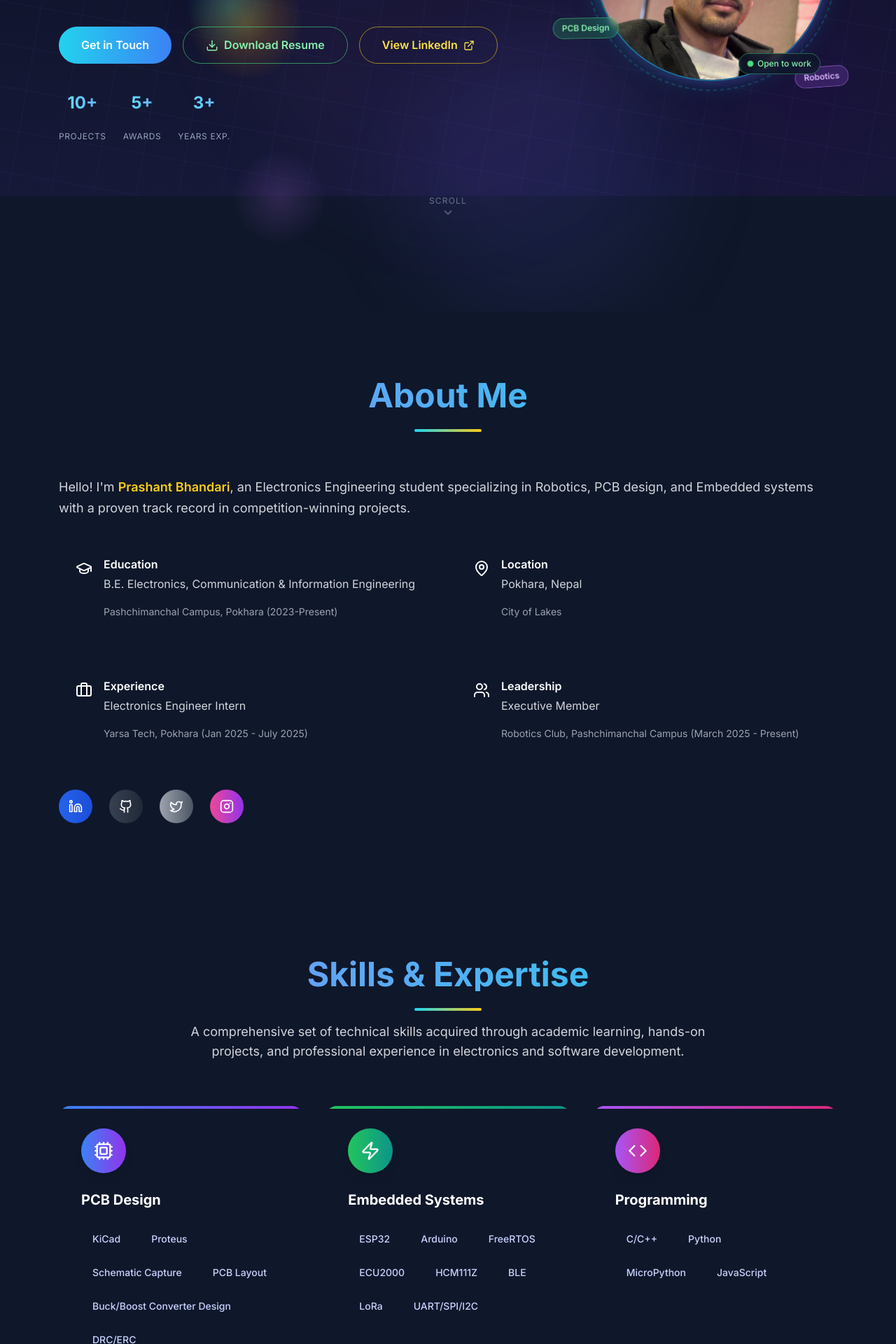
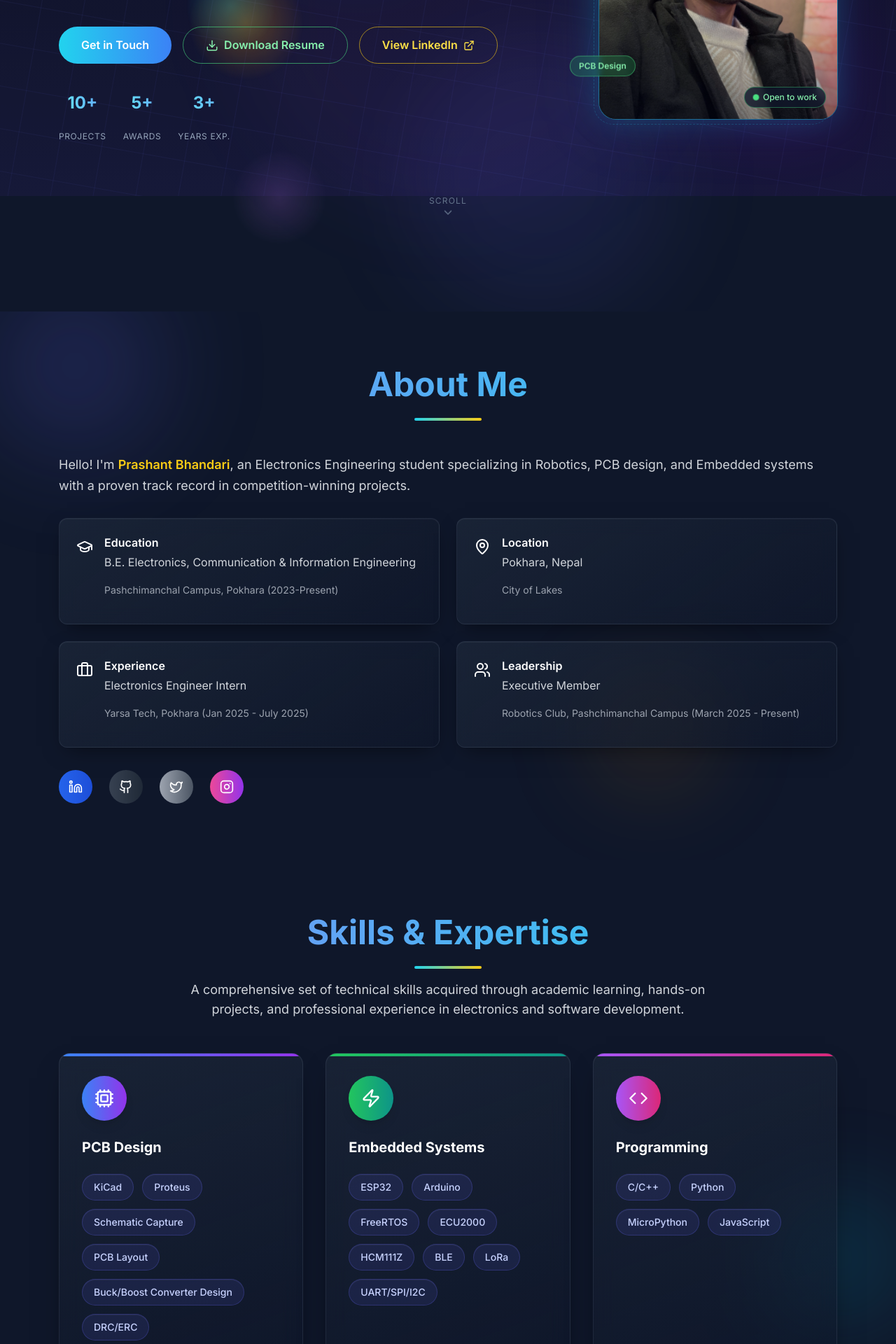
Before and after one commit to prashantbhandary/prashantbhandari, a Next.js app: page / in a window 1280 px wide. Shown: the part 520-2440 px from the top of the page at 70% size. Built offline with nearby package versions, Linux system fonts and the light colour scheme.

Commit message:
Update components and add scroll reveal animation

```diff
--- a/src/app/globals.css
+++ b/src/app/globals.css
@@ -196,6 +196,223 @@ body {
 
 .animate-float {
   animation: float 6s ease-in-out infinite;
+}
+
+/* ===========================================================
+   3D Design System (cards, sections & floating accent orbs)
+   =========================================================== */
+
+/* Section wrapper: positioning context + clips decorative orbs */
+.section-3d {
+  position: relative;
+  isolation: isolate;
+  overflow: hidden;
+}
+
+/* Floating accent orbs container */
+.accent-orbs {
+  position: absolute;
+  inset: 0;
+  z-index: 0;
+  pointer-events: none;
+  overflow: hidden;
+}
+
+.accent-orb {
+  position: absolute;
+  border-radius: 50%;
+  filter: blur(70px);
+  opacity: 0.55;
+  will-change: transform;
+  animation: orbFloat 18s ease-in-out infinite;
+}
+
+.orb-1 {
+  width: 340px;
+  height: 340px;
+  top: -70px;
+  left: -90px;
+  background: radial-gradient(circle, rgba(99, 102, 241, 0.55) 0%, transparent 70%);
+  animation-delay: 0s;
+}
+
+.orb-2 {
+  width: 280px;
+  height: 280px;
+  top: 35%;
+  right: -80px;
+  background: radial-gradient(circle, rgba(6, 182, 212, 0.5) 0%, transparent 70%);
+  animation-delay: -4s;
+}
+
+.orb-3 {
+  width: 320px;
+  height: 320px;
+  bottom: -90px;
+  left: 28%;
+  background: radial-gradient(circle, rgba(168, 85, 247, 0.45) 0%, transparent 70%);
+  animation-delay: -8s;
+}
+
+.orb-4 {
+  width: 240px;
+  height: 240px;
+  bottom: 8%;
+  right: 18%;
+  background: radial-gradient(circle, rgba(245, 158, 11, 0.4) 0%, transparent 70%);
+  animation-delay: -12s;
+}
+
+@keyframes orbFloat {
+  0%, 100% { transform: translate(0, 0) scale(1); }
+  33%      { transform: translate(30px, -25px) scale(1.08); }
+  66%      { transform: translate(-22px, 20px) scale(0.95); }
+}
+
+/* Glassmorphic surface / card background box */
+.surface-3d {
+  background: linear-gradient(145deg, rgba(30, 41, 59, 0.7), rgba(15, 23, 42, 0.55));
+  border: 1px solid rgba(148, 163, 184, 0.12);
+  backdrop-filter: blur(12px);
+  -webkit-backdrop-filter: blur(12px);
+  box-shadow:
+    0 10px 30px -12px rgba(0, 0, 0, 0.6),
+    inset 0 1px 0 rgba(255, 255, 255, 0.05);
+  transition: transform 0.35s ease, box-shadow 0.35s ease, border-color 0.35s ease;
+}
+
+/* Larger glassmorphic card surface (project / skill / contact cards) */
+.depth-card {
+  background: linear-gradient(160deg, rgba(30, 41, 59, 0.65), rgba(15, 23, 42, 0.5));
+  border: 1px solid rgba(148, 163, 184, 0.12);
+  backdrop-filter: blur(14px);
+  -webkit-backdrop-filter: blur(14px);
+  box-shadow:
+    0 18px 40px -18px rgba(0, 0, 0, 0.65),
+    inset 0 1px 0 rgba(255, 255, 255, 0.05);
+  transition: transform 0.35s ease, box-shadow 0.35s ease, border-color 0.35s ease;
+}
+
+/* Pill / tag chip */
+.chip-3d {
+  background: rgba(99, 102, 241, 0.12);
+  border: 1px solid rgba(99, 102, 241, 0.25);
+  box-shadow: inset 0 1px 0 rgba(255, 255, 255, 0.06);
+  transition: background-color 0.3s ease, border-color 0.3s ease, transform 0.3s ease;
+}
+
+.chip-3d:hover {
+  background: rgba(99, 102, 241, 0.22);
+  border-color: rgba(99, 102, 241, 0.5);
+}
+
+/* Form input field */
+.input-3d {
+  background: rgba(15, 23, 42, 0.6);
+  border: 1px solid rgba(148, 163, 184, 0.2);
+  box-shadow: inset 0 2px 6px rgba(0, 0, 0, 0.35);
+  transition: border-color 0.3s ease, box-shadow 0.3s ease, background-color 0.3s ease;
+}
+
+.input-3d::placeholder {
+  color: rgba(148, 163, 184, 0.6);
+}
+
+.input-3d:focus {
+  background: rgba(15, 23, 42, 0.8);
+  border-color: rgba(99, 102, 241, 0.6);
+  box-shadow:
+    inset 0 2px 6px rgba(0, 0, 0, 0.35),
+    0 0 0 3px rgba(99, 102, 241, 0.18);
+}
+
+/* Glowing edge on hover */
+.edge-glow {
+  transition: transform 0.35s ease, box-shadow 0.35s ease, border-color 0.35s ease;
+}
+
+.edge-glow:hover {
+  border-color: rgba(99, 102, 241, 0.5);
+  box-shadow:
+    0 14px 40px -12px rgba(0, 0, 0, 0.7),
+    0 0 0 1px rgba(99, 102, 241, 0.35),
+    0 0 30px -6px rgba(99, 102, 241, 0.45);
+}
+
+/* Lift on hover */
+.lift {
+  transition: transform 0.35s ease, box-shadow 0.35s ease, border-color 0.35s ease;
+}
+
+.lift:hover {
+  transform: translateY(-6px);
+}
+
+/* Sweeping shine line across a surface on hover */
+.shine-line {
+  position: relative;
+  overflow: hidden;
+}
+
+.shine-line::after {
+  content: '';
+  position: absolute;
+  top: 0;
+  left: -120%;
+  width: 60%;
+  height: 100%;
+  background: linear-gradient(120deg, transparent, rgba(255, 255, 255, 0.12), transparent);
+  transform: skewX(-20deg);
+  transition: left 0.7s ease;
+  pointer-events: none;
+}
+
+.shine-line:hover::after {
+  left: 140%;
+}
+
+/* Glow ring for circular icon buttons */
+.glow-ring {
+  box-shadow: 0 0 0 0 rgba(99, 102, 241, 0);
+  transition: box-shadow 0.3s ease, transform 0.3s ease;
+}
+
+.glow-ring:hover {
+  box-shadow: 0 0 22px -2px rgba(99, 102, 241, 0.6);
+}
+
+/* ===========================================================
+   Scroll-reveal (fade-up on enter). Only active once JS adds
+   `.js-reveal` to <html>, so content stays visible without JS.
+   =========================================================== */
+.js-reveal .reveal {
+  opacity: 0;
+  transform: translateY(16px);
+  transition:
+    opacity 0.5s cubic-bezier(0.22, 0.61, 0.36, 1),
+    transform 0.5s cubic-bezier(0.22, 0.61, 0.36, 1);
+  transition-delay: var(--reveal-delay, 0ms);
+  will-change: opacity, transform;
+}
+
+.js-reveal .reveal.in-view {
+  opacity: 1;
+  transform: none;
+  /* Drop the perf hint once revealed so it doesn't linger on every card */
+  will-change: auto;
+}
+
+/* Respect reduced-motion preferences */
+@media (prefers-reduced-motion: reduce) {
+  .accent-orb {
+    animation: none;
+  }
+
+  .js-reveal .reveal {
+    opacity: 1 !important;
+    transform: none !important;
+    transition: none !important;
+  }
 }
 
 /* Hide mobile navigation on desktop by default */
--- a/src/app/page.tsx
+++ b/src/app/page.tsx
@@ -8,6 +8,7 @@ import Certificates from '@/components/Certificates'
 import Contact from '@/components/Contact'
 import Footer from '@/components/Footer'
 import CircuitElements from '@/components/CircuitElements'
+import ScrollReveal from '@/components/ScrollReveal'
 
 export default function Home() {
   return (
@@ -24,6 +25,7 @@ export default function Home() {
       </main>
       <Footer />
       <CircuitElements />
+      <ScrollReveal />
     </>
   )
 }
--- a/src/components/About.tsx
+++ b/src/components/About.tsx
@@ -40,13 +40,13 @@ export default function About() {
   ]
 
   return (
-    <section id="about" className="py-24 relative section-3d" aria-labelledby="about-heading">
+    <section id="about" className="py-16 md:py-20 relative section-3d" aria-labelledby="about-heading">
       <div className="accent-orbs" aria-hidden="true">
         <div className="accent-orb orb-1" />
         <div className="accent-orb orb-4" />
       </div>
       <div className="max-w-6xl mx-auto px-5 relative z-10">
-        <div className="text-center mb-16">
+        <div className="text-center mb-12 reveal">
           <h2 id="about-heading" className="text-5xl font-bold mb-6 bg-gradient-to-r from-indigo-400 to-cyan-400 bg-clip-text text-transparent">
             About Me
           </h2>
@@ -65,7 +65,7 @@ export default function About() {
             </div>
 
             {/* Info Grid */}
-            <div className="grid grid-cols-1 md:grid-cols-2 gap-6 mt-8">
+            <div className="grid grid-cols-1 md:grid-cols-2 gap-6 mt-8 reveal-group">
               {infoCards.map((card, index) => (
                 <div
                   key={index}
--- a/src/components/Certificates.tsx
+++ b/src/components/Certificates.tsx
@@ -187,13 +187,13 @@ export default function CertificatesShowcase() {
 
   return (
     <>
-      <section id="certificates" className="py-24 relative section-3d">
+      <section id="certificates" className="py-16 md:py-20 relative section-3d">
         <div className="accent-orbs" aria-hidden="true">
           <div className="accent-orb orb-1" />
           <div className="accent-orb orb-2" />
         </div>
         <div className="max-w-7xl mx-auto px-5 relative z-10">
-          <div className="text-center mb-16">
+          <div className="text-center mb-12 reveal">
             <h2 className="text-5xl font-bold mb-6 bg-gradient-to-r from-indigo-400 to-cyan-400 bg-clip-text text-transparent">
               Certificates & Awards
             </h2>
@@ -233,7 +233,7 @@ export default function CertificatesShowcase() {
           </div>
 
           {/* Certificates Grid */}
-          <div className="grid grid-cols-1 md:grid-cols-2 lg:grid-cols-3 gap-8">
+          <div className="grid grid-cols-1 md:grid-cols-2 lg:grid-cols-3 gap-8 reveal-group">
             {filteredCertificates.map((certificate) => (
               <div
                 key={certificate.id}
--- a/src/components/Contact.tsx
+++ b/src/components/Contact.tsx
@@ -98,13 +98,13 @@ export default function Contact() {
   ]
 
   return (
-    <section id="contact" className="py-16 md:py-24 relative section-3d" aria-labelledby="contact-heading">
+    <section id="contact" className="py-16 md:py-20 relative section-3d" aria-labelledby="contact-heading">
       <div className="accent-orbs" aria-hidden="true">
         <div className="accent-orb orb-3" />
         <div className="accent-orb orb-4" />
       </div>
       <div className="max-w-6xl mx-auto px-5 relative z-10">
-        <div className="text-center mb-16">
+        <div className="text-center mb-12 reveal">
           <h2 id="contact-heading" className="text-5xl font-bold mb-6 bg-gradient-to-r from-indigo-400 to-cyan-400 bg-clip-text text-transparent">
             Contact Me
           </h2>
@@ -114,7 +114,7 @@ export default function Contact() {
           </p>
         </div>
 
-        <div className="grid grid-cols-1 lg:grid-cols-2 gap-12">
+        <div className="grid grid-cols-1 lg:grid-cols-2 gap-12 reveal-group">
           {/* Contact Information */}
           <div className="space-y-8">
             {contactInfo.map((info, index) => (
--- a/src/components/Experience.tsx
+++ b/src/components/Experience.tsx
@@ -144,9 +144,9 @@ export default function Experience() {
   }
 
   return (
-    <section id="experience" className="py-24 relative bg-slate-900/30" aria-labelledby="experience-heading">
+    <section id="experience" className="py-16 md:py-20 relative bg-slate-900/30" aria-labelledby="experience-heading">
       <div className="max-w-5xl mx-auto px-5">
-        <div className="text-center mb-16">
+        <div className="text-center mb-12 reveal">
           <h2 id="experience-heading" className="text-5xl font-bold mb-6 bg-gradient-to-r from-indigo-400 to-cyan-400 bg-clip-text text-transparent">
             Experience
           </h2>
@@ -157,7 +157,7 @@ export default function Experience() {
           </p>
         </div>
 
-        <div className="space-y-8">
+        <div className="space-y-8 reveal-group">
           {experiences.map((exp, index) => {
             const IconComponent = getIcon(exp.type)
             return (
--- a/src/components/Hero.tsx
+++ b/src/components/Hero.tsx
@@ -5,11 +5,9 @@ import { Download, ExternalLink, ChevronDown } from 'lucide-react'
 import Image from 'next/image'
 
 const TECH_BADGES = [
-  { label: 'Arduino', color: 'bg-teal-500/20 border-teal-400/50 text-teal-300', style: { top: '4%', left: '-8%' }, delay: '0s' },
-  { label: 'ESP32', color: 'bg-blue-500/20 border-blue-400/50 text-blue-300', style: { top: '18%', right: '-10%' }, delay: '0.8s' },
-  { label: 'PCB Design', color: 'bg-green-500/20 border-green-400/50 text-green-300', style: { bottom: '22%', left: '-12%' }, delay: '1.4s' },
-  { label: 'Robotics', color: 'bg-purple-500/20 border-purple-400/50 text-purple-300', style: { bottom: '6%', right: '-8%' }, delay: '2s' },
-  { label: 'C / C++', color: 'bg-orange-500/20 border-orange-400/50 text-orange-300', style: { top: '50%', right: '-14%' }, delay: '0.4s' },
+  { label: 'Robotics', color: 'bg-purple-500/20 border-purple-400/50 text-purple-300', style: { top: '10%', left: '-14%' }, delay: '0s' },
+  { label: 'PCB Design', color: 'bg-green-500/20 border-green-400/50 text-green-300', style: { bottom: '14%', left: '-12%' }, delay: '1.2s' },
+  { label: 'ESP32', color: 'bg-blue-500/20 border-blue-400/50 text-blue-300', style: { top: '38%', right: '-12%' }, delay: '0.6s' },
 ]
 
 const STATS = [
@@ -158,19 +156,19 @@ export default function Hero() {
           </div>
 
           {/* ── Right: profile photo ── */}
-          <div className="relative flex-shrink-0 w-72 h-72 md:w-80 md:h-80 lg:w-[360px] lg:h-[360px]">
-            {/* Rotating ring */}
+          <div className="relative flex-shrink-0 w-64 h-80 md:w-72 md:h-96 lg:w-[340px] lg:h-[440px]">
+            {/* Soft glow behind the card */}
             <div
               aria-hidden="true"
-              className="absolute inset-0 rounded-full border-2 border-dashed border-cyan-400/20 animate-spin-slow"
+              className="absolute -inset-3 rounded-[2rem] bg-gradient-to-br from-cyan-400/20 via-indigo-500/10 to-purple-600/20 blur-2xl"
             />
-            {/* Outer glow ring */}
+            {/* Decorative offset border */}
             <div
               aria-hidden="true"
-              className="absolute inset-2 rounded-full bg-gradient-to-br from-cyan-400/20 via-indigo-500/10 to-purple-600/20 blur-sm"
+              className="absolute -inset-2 rounded-[1.75rem] border border-dashed border-cyan-400/20"
             />
             {/* Photo frame */}
-            <div className="absolute inset-4 rounded-full overflow-hidden ring-2 ring-cyan-400/40 shadow-[0_0_40px_rgba(6,182,212,0.25)]">
+            <div className="absolute inset-0 rounded-3xl overflow-hidden ring-1 ring-cyan-400/40 shadow-[0_0_45px_rgba(6,182,212,0.25)]">
               <Image
                 src="/images/IMG_6446.jpeg"
                 alt="Prashant Bhandari"
@@ -178,9 +176,14 @@ export default function Hero() {
                 className="object-cover object-top"
                 priority
               />
+              {/* Bottom gradient for depth */}
+              <div
+                aria-hidden="true"
+                className="absolute inset-0 bg-gradient-to-t from-slate-950/50 via-transparent to-transparent"
+              />
             </div>
 
-            {/* Floating tech badges */}
+            {/* Floating tech badges (kept minimal) */}
             {TECH_BADGES.map((badge) => (
               <span
                 key={badge.label}
@@ -195,7 +198,7 @@ export default function Hero() {
             {/* Status dot */}
             <div
               aria-hidden="true"
-              className="absolute bottom-6 right-6 flex items-center gap-1.5 bg-slate-900/80 border border-green-400/40 rounded-full px-3 py-1.5 text-xs text-green-300 font-medium backdrop-blur-sm"
+              className="absolute bottom-4 right-4 flex items-center gap-1.5 bg-slate-900/80 border border-green-400/40 rounded-full px-3 py-1.5 text-xs text-green-300 font-medium backdrop-blur-sm"
             >
               <span className="w-2 h-2 rounded-full bg-green-400 animate-pulse" />
               Open to work
--- a/src/components/Projects.tsx
+++ b/src/components/Projects.tsx
@@ -267,7 +267,7 @@ function ProjectCard({ project }: { project: Project }) {
 
 function SectionHeader() {
   return (
-    <div className="text-center mb-16">
+    <div className="text-center mb-12 reveal">
       <h2 className="text-5xl font-bold mb-6 bg-gradient-to-r from-indigo-400 to-cyan-400 bg-clip-text text-transparent">
         Featured Projects
       </h2>
@@ -284,7 +284,7 @@ function SectionHeader() {
 
 export default function Projects() {
   return (
-    <section id="projects" className="py-24 relative section-3d" aria-labelledby="projects-heading">
+    <section id="projects" className="py-16 md:py-20 relative section-3d" aria-labelledby="projects-heading">
       <script
         type="application/ld+json"
         dangerouslySetInnerHTML={{ __html: JSON.stringify(projectsJsonLd) }}
@@ -297,7 +297,7 @@ export default function Projects() {
       <div className="max-w-7xl mx-auto px-5 relative z-10">
         <SectionHeader />
 
-        <div className="grid grid-cols-1 md:grid-cols-2 lg:grid-cols-3 gap-8">
+        <div className="grid grid-cols-1 md:grid-cols-2 lg:grid-cols-3 gap-8 reveal-group">
           {projects.map((project) => (
             <ProjectCard key={project.title} project={project} />
           ))}
--- a/src/components/Skills.tsx
+++ b/src/components/Skills.tsx
@@ -35,13 +35,13 @@ export default function Skills() {
   ]
 
   return (
-    <section id="skills" className="py-24 relative section-3d" aria-labelledby="skills-heading">
+    <section id="skills" className="py-16 md:py-20 relative section-3d" aria-labelledby="skills-heading">
       <div className="accent-orbs" aria-hidden="true">
         <div className="accent-orb orb-2" />
         <div className="accent-orb orb-3" />
       </div>
       <div className="max-w-6xl mx-auto px-5 relative z-10">
-        <div className="text-center mb-16">
+        <div className="text-center mb-12 reveal">
           <h2 id="skills-heading" className="text-5xl font-bold mb-6 bg-gradient-to-r from-indigo-400 to-cyan-400 bg-clip-text text-transparent">
             Skills & Expertise
           </h2>
@@ -52,7 +52,7 @@ export default function Skills() {
           </p>
         </div>
 
-        <div className="grid grid-cols-1 md:grid-cols-2 lg:grid-cols-3 gap-8">
+        <div className="grid grid-cols-1 md:grid-cols-2 lg:grid-cols-3 gap-8 reveal-group">
           {skillCategories.map((category, index) => (
             <article
               key={index}
```
Also changed, not shown: src/components/Footer.tsx (+28 -0 lines), src/components/ScrollReveal.tsx (added, +53 -0 lines), public/images/nextpcb.svg (added).
